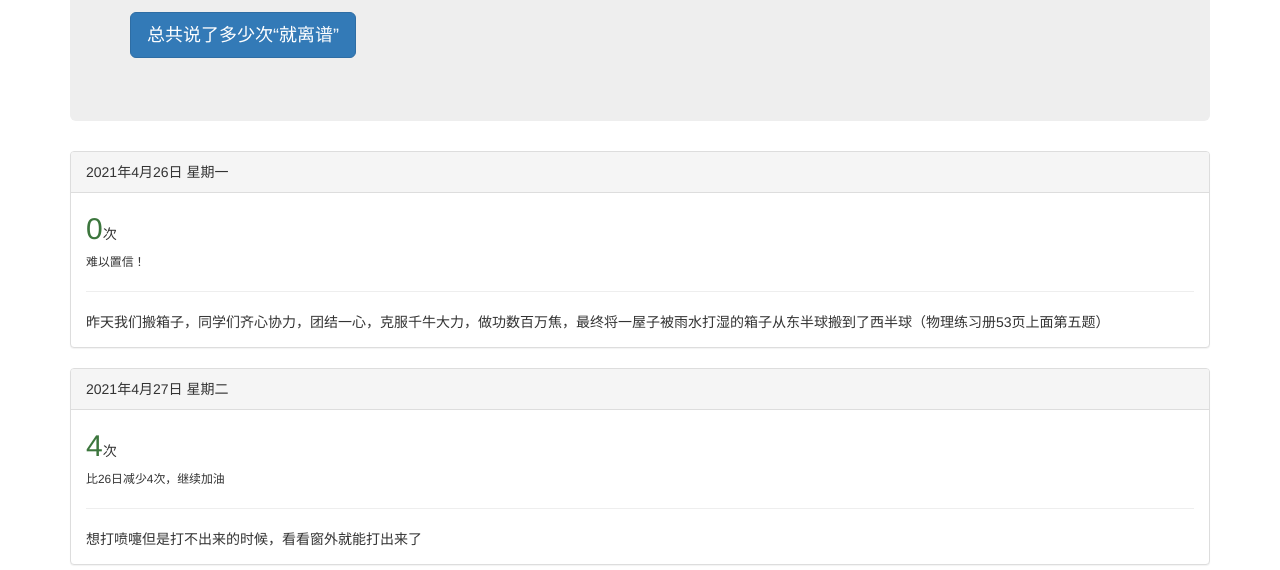
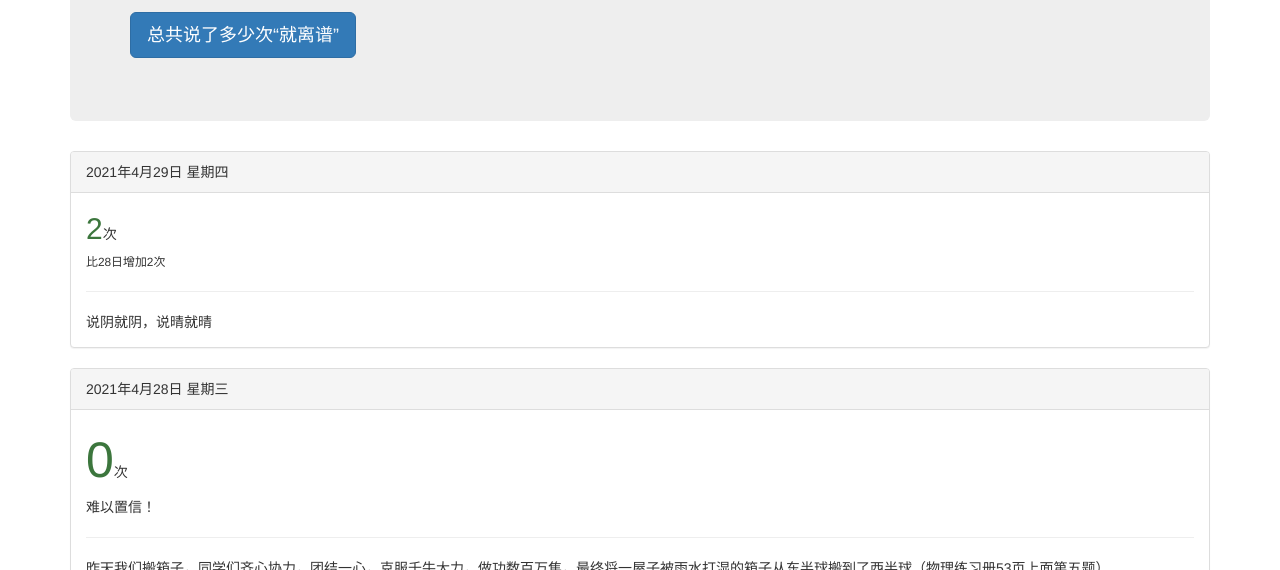
Before and after one commit to myworldzycpc/files, a plain HTML site: page plj123567.html in a window 1280 px wide. Shown: the part 230-800 px from the top of the page. Drawn offline with nearby package versions, Linux system fonts and the light colour scheme.

Commit message:
Update plj123567.html

```diff
--- a/plj123567.html
+++ b/plj123567.html
@@ -66,11 +66,12 @@
                             </h4>
                         </div>
                         <div class="modal-body">
-                            <span class="text-success" style="font-size:30px">79</span>次
+                            <span class="text-success" style="font-size:30px">81</span>次
                             <br>
                             <small>
                                 平均每天8次
                             </small>
+                            <hr>柳絮是柳树的头皮屑
                             <hr>一切希望皆失望，遍地失望化绝望
                             <hr>会的答，不会的蒙，实在不会就选C。三长一短选最短，三短一长选最长。两长两短选择B，参差不齐就选C。以抄为主，以蒙为辅。抄蒙结合，定能及格。
                             <hr>你溺水过吗？你触电过吗？你烫伤过吗？你骨折过吗？你被高速旋转的东西夹到过吗？这些王宗言都经历过。
@@ -91,14 +92,27 @@
 
             <div class="panel panel-default">
                 <div class="panel-heading">
-                    2021年4月26日 星期一
+                    2021年4月29日 星期四
                 </div>
                 <div class="panel-body">
-                    <span class="text-success" style="font-size:30px">0</span>次
+                    <span class="text-success" style="font-size:30px">2</span>次
                     <br>
                     <small>
-                        难以置信！
-                    </small><hr>昨天我们搬箱子，同学们齐心协力，团结一心，克服千牛大力，做功数百万焦，最终将一屋子被雨水打湿的箱子从东半球搬到了西半球（物理练习册53页上面第五题）
+                        比28日增加2次
+                    </small><hr>说阴就阴，说晴就晴
+                </div>
+            </div>
+
+            <div class="panel panel-default">
+                <div class="panel-heading">
+                    2021年4月28日 星期三
+                </div>
+                <div class="panel-body">
+                    <span class="text-center"><span class="text-success" style="font-size:50px">0</span>次
+                    <br>
+
+                    难以置信！
+                    </span><hr>昨天我们搬箱子，同学们齐心协力，团结一心，克服千牛大力，做功数百万焦，最终将一屋子被雨水打湿的箱子从东半球搬到了西半球（物理练习册53页上面第五题）
                 </div>
             </div>
 
```
